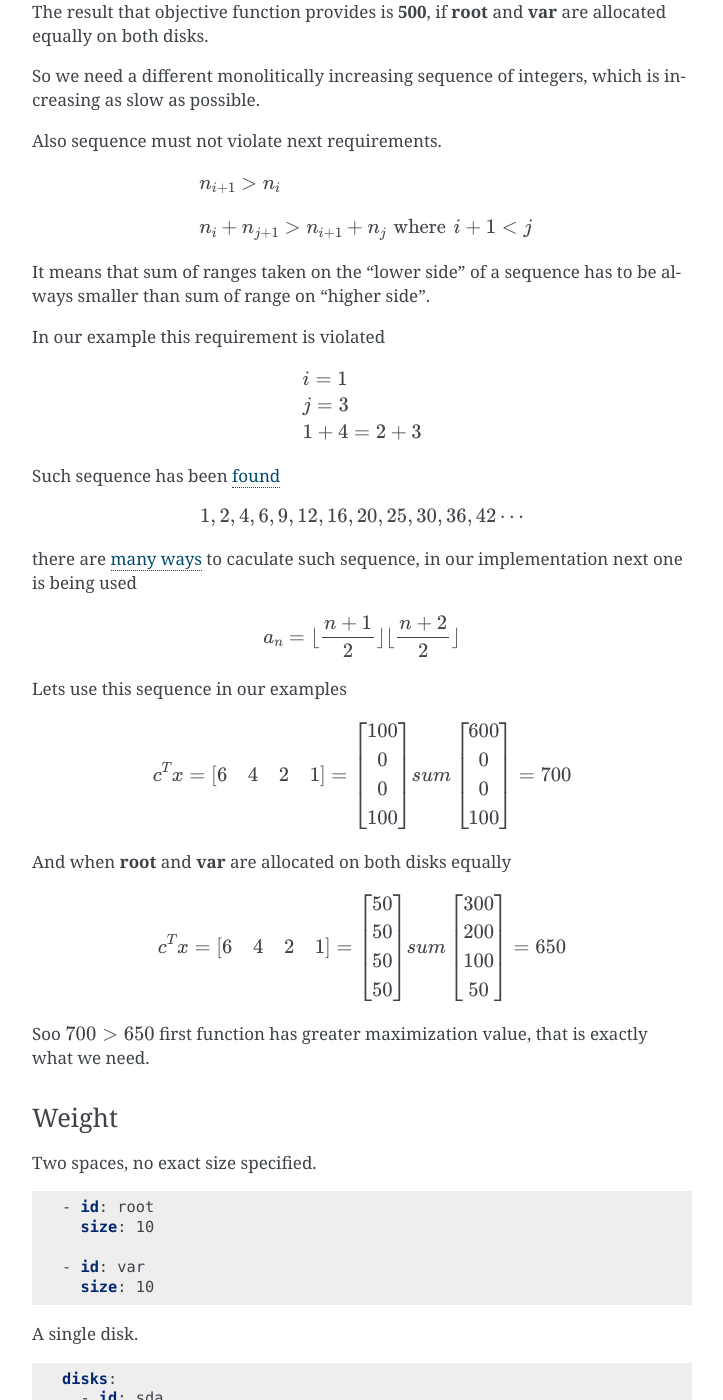
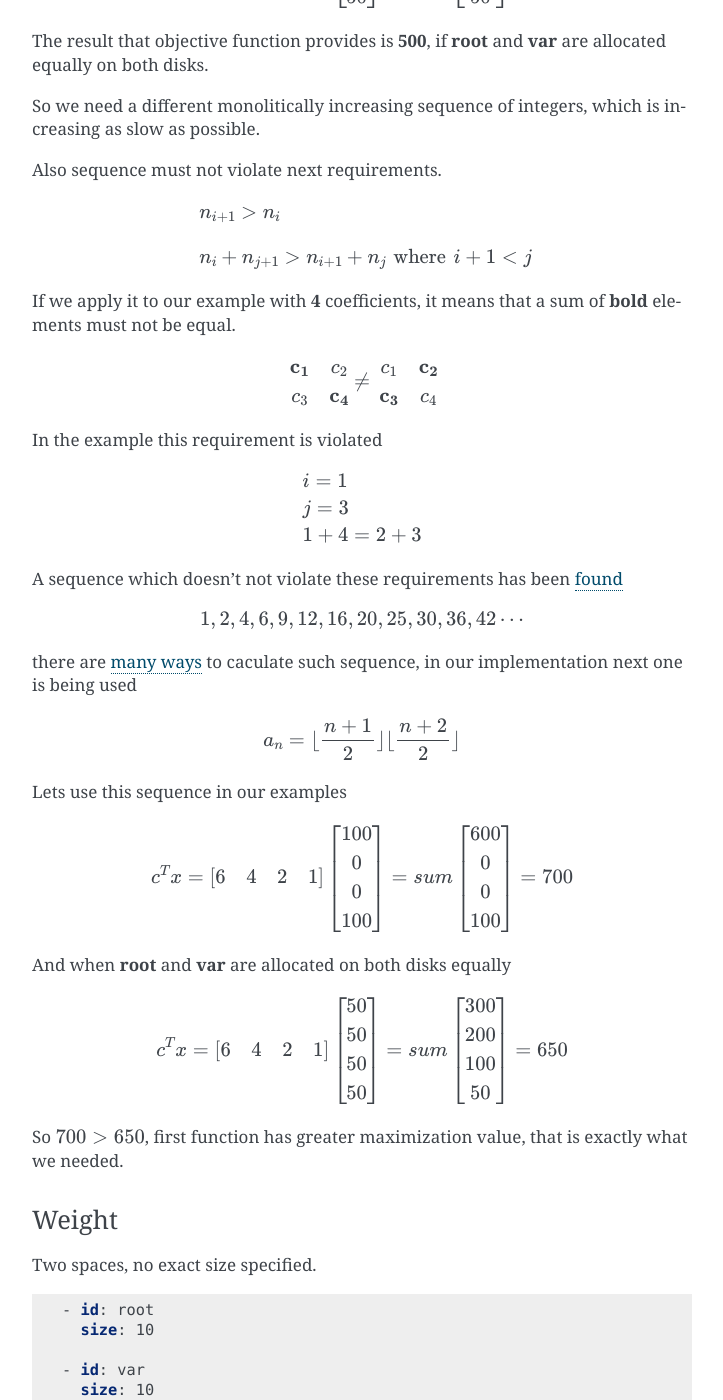
Before and after one commit to openstack-archive/bareon-allocator, a Sphinx documentation site: the page built from doc/source/architecture.rst, in a window 1280 px wide and 1400 px high, scrolled down 8577 px. Shown: the whole window, without its empty margins (388-1111 px from the left). Built offline with Sphinx 7.4.7, drawn with Linux system fonts in a browser that asks for light colours; some of the changed text lies outside the part shown.

Commit message:
Doc. Multiple fixes of equations and text

```diff
--- a/doc/source/architecture.rst
+++ b/doc/source/architecture.rst
@@ -221,7 +221,7 @@ A vector of values to be found, i.e. sizes of spaces.
 .. math::
 
    x = \begin{bmatrix}
-   x_1 &
+   x_1 \\
    x_2
    \end{bmatrix}
 
@@ -262,7 +262,7 @@ System of linear inequalities. Inequalities which are "less or equal" multiplied
 
 In order to solve the problem `Scipy linprog <http://docs.scipy.org/doc/scipy-0.16.0/reference/generated/scipy.optimize.linprog.html>`_ module is being used. It uses `Simplex algorithm <https://en.wikipedia.org/wiki/Simplex_algorithm>`_ to find the most feasible solution.
 
-So what allocator does is builds a matrix and couple of vectors and using Simplex algorithm gets the result.
+So what allocator does, is builds a matrix and couple of vectors and using Simplex algorithm gets the result.
 
 Two disks
 ~~~~~~~~~
@@ -370,7 +370,7 @@ And objective function.
 
 .. math::
 
-   Maximize: x_1 + x_2
+   Maximize: x_1 + x_2 + x_3 + x_4
 
 So we may have two obvious solutions here:
 
@@ -420,13 +420,12 @@ Lets consider two solutions and calculate the results of objective function.
    100
    \end{bmatrix}
    =
-   sum\{\begin{bmatrix}
+   sum\begin{bmatrix}
    400 \\
    0 \\
    0 \\
    100
    \end{bmatrix}
-   \}
    = 500
 
 The result that objective function provides is **500**, if **root** is allocated on the first disk and **var** on second one.
@@ -439,13 +438,14 @@ The result that objective function provides is **500**, if **root** is allocated
    3 &
    2 &
    1
-   \end{bmatrix} =
+   \end{bmatrix}
    \begin{bmatrix}
    50 \\
    50 \\
    50 \\
    50
    \end{bmatrix}
+   =
    sum \begin{bmatrix}
    200 \\
    150 \\
@@ -453,7 +453,6 @@ The result that objective function provides is **500**, if **root** is allocated
    50
    \end{bmatrix}
    = 500
-
 
 The result that objective function provides is **500**, if **root** and **var** are allocated equally on both disks.
 
@@ -468,9 +467,21 @@ Also sequence must not violate next requirements.
    & n_{i} + n_{j+1} \gt n_{i+1} + n_{j} \hspace{0.2cm} \textrm{where} \hspace{0.2cm} i+1 < j
    \end{align}
 
-It means that sum of ranges taken on the "lower side" of a sequence has to be always smaller than sum of range on "higher side".
+If we apply it to our example with **4** coefficients, it means that a sum of **bold** elements must not be equal.
 
-In our example this requirement is violated
+.. math::
+
+   \begin{array}{ c c }
+   {\bf c_1} & c_2 \\
+   c_3 & {\bf c_4}
+   \end{array}
+   \ne
+   \begin{array}{ c c }
+   c_1 & {\bf c_2} \\
+   {\bf c_3} & c_4
+   \end{array}
+
+In the example this requirement is violated
 
 .. math::
 
@@ -480,7 +491,7 @@ In our example this requirement is violated
    & 1 + 4 = 2 + 3
    \end{align}
 
-Such sequence has been `found <http://math.stackexchange.com/questions/1596496/finding-a-monotonically-increasing-sequence-of-integers/1596812>`_
+A sequence which doesn't not violate these requirements has been `found <http://math.stackexchange.com/questions/1596496/finding-a-monotonically-increasing-sequence-of-integers/1596812>`_
 
 .. math::
 
@@ -502,13 +513,14 @@ Lets use this sequence in our examples
    4 &
    2 &
    1
-   \end{bmatrix} =
+   \end{bmatrix}
    \begin{bmatrix}
    100 \\
    0 \\
    0 \\
    100
    \end{bmatrix}
+   =
    sum\begin{bmatrix}
    600 \\
    0 \\
@@ -527,13 +539,14 @@ And when **root** and **var** are allocated on both disks equally
    4 &
    2 &
    1
-   \end{bmatrix} =
+   \end{bmatrix}
    \begin{bmatrix}
    50 \\
    50 \\
    50 \\
    50
    \end{bmatrix}
+   =
    sum\begin{bmatrix}
    300 \\
    200 \\
@@ -543,7 +556,7 @@ And when **root** and **var** are allocated on both disks equally
    = 650
 
 
-Soo :math:`700 > 650` first function has greater maximization value, that is exactly what we need.
+So :math:`700 > 650`, first function has greater maximization value, that is exactly what we needed.
 
 Weight
 ~~~~~~
@@ -566,7 +579,7 @@ A single disk.
       - id: sda
         size: 100
 
-According to coefficients of objective funciton with respect to ordering we will have the next allocation.
+According to coefficients of objective funciton with respect to ordering, we will have the next allocation.
 
 * **root** - 90
 * **var** - 10
@@ -656,9 +669,9 @@ In order to do that lets make order coefficient :math:`0 < \textrm{order coeffic
 #. for spaces which belong to specific set of disks add **1** to a coefficient which represents this space on a disk from the set
 #. if space does not belong to the set of disks, add **0**
 
-To make sure that spaces are always (unless size constraints are not violated), going to be allocated on the disks which they best suited with,
+To make sure that spaces are always (unless size constraints are not violated) allocated on the disks which they best suited with,
 we automatically add a special artificial volume **unallocated**, whose coefficient is always **1**, and in this case we should change
-coefficient of space which belongs to set of disks to **2**.
+coefficient of space which belongs to the set of disks to **2**.
 
 .. math::
 
```
Also changed, not shown: other parts of doc/source/architecture.rst (+4 -4 lines).
